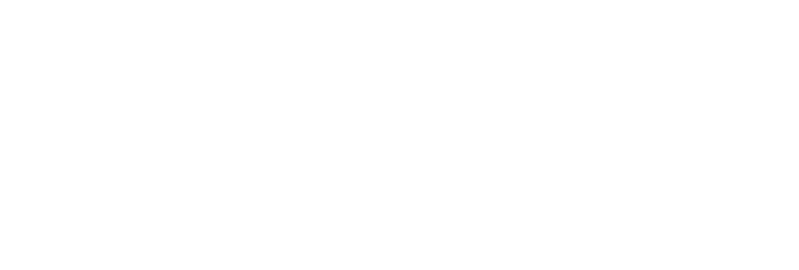
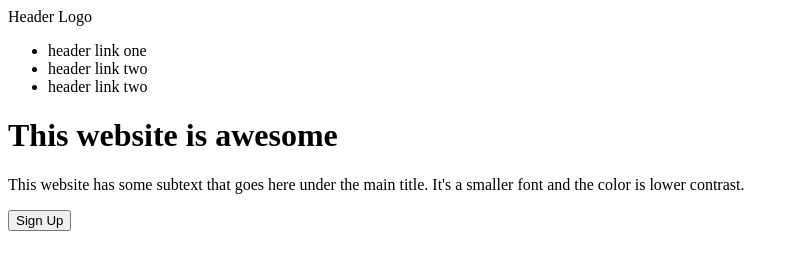
Before and after one commit to mn-chetan/landing-page, a plain HTML site: page index.html in a window 1280 px wide. Shown: the whole page, without its empty margins (0-799 px from the left). Drawn offline with Linux system fonts and the light colour scheme.

Commit message:
Add html for header to index.html

```diff
--- a/index.html
+++ b/index.html
@@ -5,5 +5,24 @@
     <meta name="viewport" content="width=device-width, initial-scale=1.0" />
     <title>Landing Page</title>
   </head>
-  <body></body>
+  <body>
+    <div>Header Logo</div>
+
+    <ul>
+      <li>header link one</li>
+      <li>header link two</li>
+      <li>header link two</li>
+    </ul>
+
+    <h1>This website is awesome</h1>
+
+    <p>
+      This website has some subtext that goes here under the main title. It's a
+      smaller font and the color is lower contrast.
+    </p>
+
+    <button>Sign Up</button>
+
+    <div></div>
+  </body>
 </html>
```
